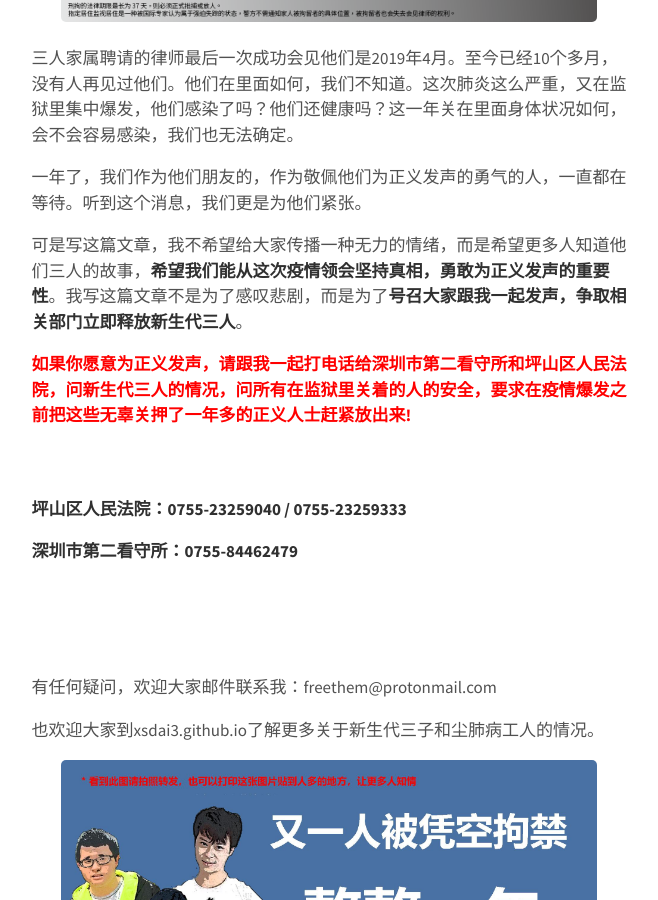
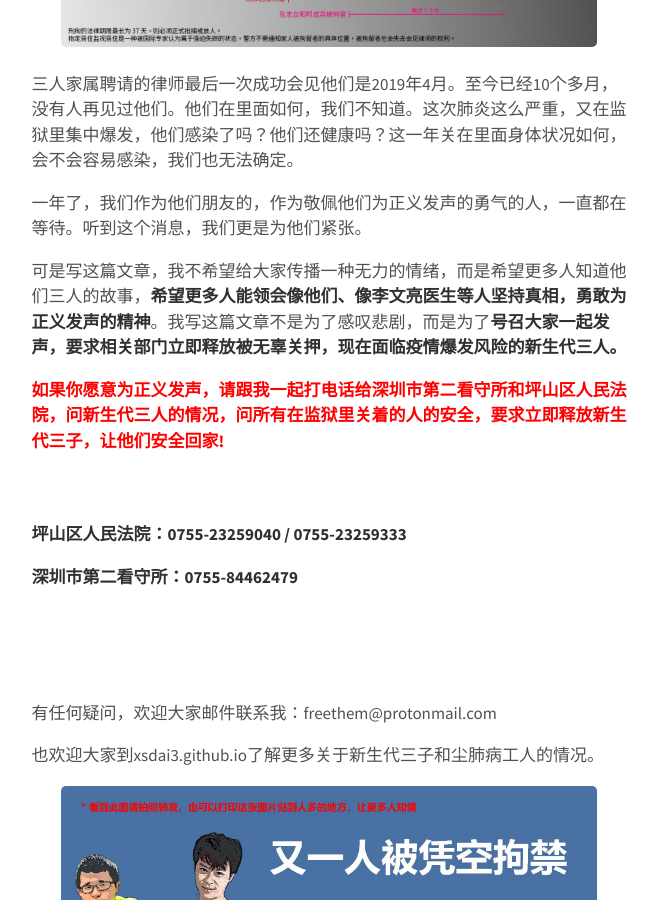
Before and after one commit to xsdai3/xsdai3.github.io, a Jekyll site: the page built from _posts/2020-02-24-yinganyufasheng.md, in a window 1280 px wide and 900 px high, scrolled down 5173 px. Shown: the whole window, without its empty margins (311-969 px from the left). Built offline with Jekyll 4.4.1, drawn with Linux system fonts in a browser that asks for light colours; our own code applies the rules of GitHub Pages for plain Markdown files; some of the changed text lies outside the part shown.

Commit message:
Update 2020-02-24-yinganyufasheng.md

```diff
--- a/_posts/2020-02-24-yinganyufasheng.md
+++ b/_posts/2020-02-24-yinganyufasheng.md
@@ -21,7 +21,7 @@ excerpt_separator: <!--more-->
 <div style="text-align:center"><img src="/images/yinganyufasheng2.jpg" width="90%"></div>
 <div style="text-align:center"><img src="/images/yinganyufasheng3.jpg" width="90%"><br><em>尘肺病会导致肺部逐步纤维化，直到跟石头一般硬，随着肺部的硬化人的呼吸便越来越困难</em></div><br>
 
-**如果目前的新馆肺炎是天灾变成人祸，这500名农民工的尘肺病几乎纯是人祸——一场为了利润不顾安全、职业防护缺失、监督不到位的人祸。**2018年1月，这数百名尘肺病工人走上了维权之路，希望争取来一点医疗费，给失去顶梁柱的家庭留一点生活经费。我的朋友——新生代三子杨郑君、危志立和柯成兵——正是因为帮他们讲出了他们的故事2019年6月开始被警察问话和骚扰，**2019年1月至3月分别以“寻衅滋事“的罪名被刑拘并关押至今。**
+**如果目前的新馆肺炎是天灾变成人祸，这500名农民工的尘肺病几乎纯是人祸——一场为了利润不顾安全、职业防护缺失、监督不到位的人祸。** 2018年1月，这数百名尘肺病工人走上了维权之路，希望争取来一点医疗费，给失去顶梁柱的家庭留一点生活经费。我的朋友——新生代三子杨郑君、危志立和柯成兵——正是因为讲出了工人因人祸得病的真相、点明了深圳市政府的责任、发声支持工人维权，2019年6月开始被警察问话和骚扰，**2019年1月至3月分别以“寻衅滋事“的罪名被刑拘并关押至今。**
 
 <div style="text-align:center"><img src="/images/yinganyufasheng4.jpg" width="90%"><br><em>2018年9月，尘肺病工人再次到深圳维权</em></div><br>
 <div style="text-align:center"><img src="/images/261tian-3.jpg" width="90%"><br><em>新生代（微工汇）一直第一时间报道尘肺病工人的情况，帮他们争取更多社会支持</em></div><br>
@@ -42,9 +42,9 @@ excerpt_separator: <!--more-->
 
 一年了，我们作为他们朋友的，作为敬佩他们为正义发声的勇气的人，一直都在等待。听到这个消息，我们更是为他们紧张。
 
-可是写这篇文章，我不希望给大家传播一种无力的情绪，而是希望更多人知道他们三人的故事，**希望我们能从这次疫情领会坚持真相，勇敢为正义发声的重要性**。我写这篇文章不是为了感叹悲剧，而是为了**号召大家跟我一起发声，争取相关部门立即释放新生代三人**。
+可是写这篇文章，我不希望给大家传播一种无力的情绪，而是希望更多人知道他们三人的故事，**希望更多人能领会像他们、像李文亮医生等人坚持真相，勇敢为正义发声的精神**。我写这篇文章不是为了感叹悲剧，而是为了**号召大家一起发声，要求相关部门立即释放被无辜关押，现在面临疫情爆发风险的新生代三人。**
 
-<div style="color:red;font-weight:bold">如果你愿意为正义发声，请跟我一起打电话给深圳市第二看守所和坪山区人民法院，问新生代三人的情况，问所有在监狱里关着的人的安全，要求在疫情爆发之前把这些无辜关押了一年多的正义人士赶紧放出来!</div><br><br>
+<div style="color:red;font-weight:bold">如果你愿意为正义发声，请跟我一起打电话给深圳市第二看守所和坪山区人民法院，问新生代三人的情况，问所有在监狱里关着的人的安全，要求立即释放新生代三子，让他们安全回家!</div><br><br>
 
 
 **坪山区人民法院：0755-23259040 / 0755-23259333**
```
